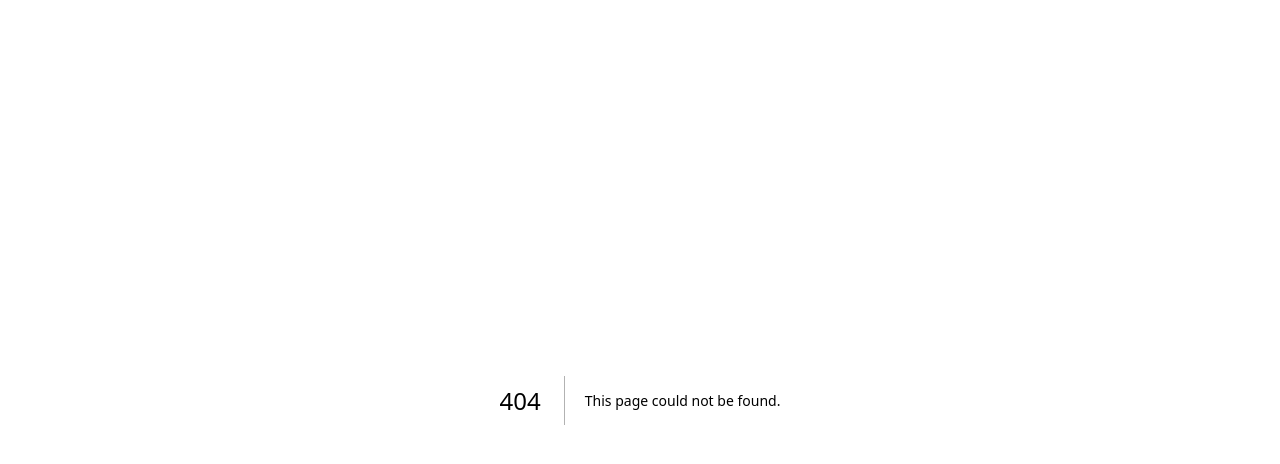
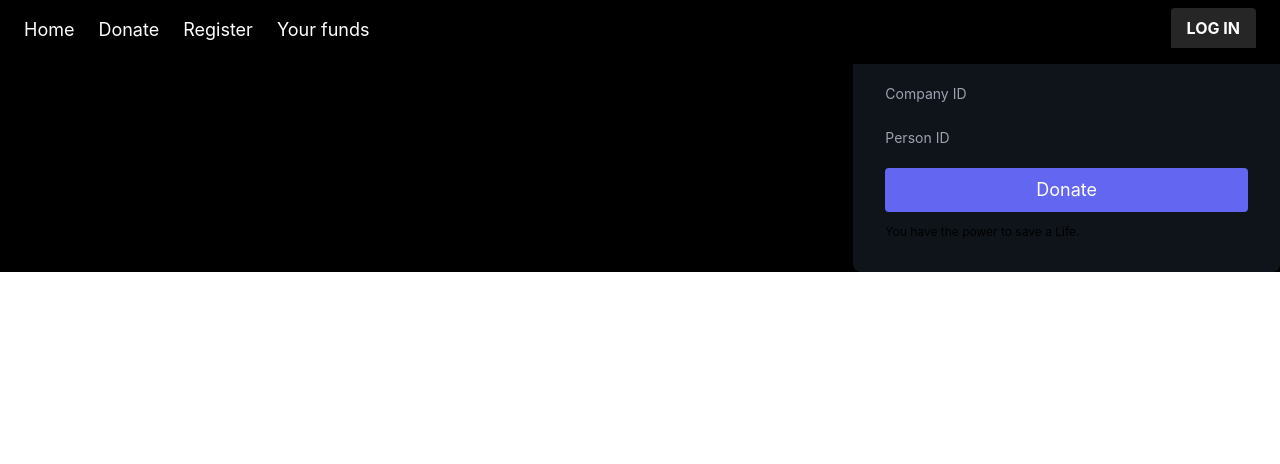
Before and after one commit to Donate-for-purpose/Frontend, a Next.js app: page /yourfunds in a window 1280 px wide. Before the commit this address had no page. Shown: the top 464 px of the page. Built offline with nearby package versions, Linux system fonts and the light colour scheme.

Commit message:
yourfunds component

```diff
--- a/components/Navbar.tsx
+++ b/components/Navbar.tsx
@@ -64,7 +64,7 @@ function Navbar() {
             <Link href="/register">Register</Link>
           </li>
           <li className="mr-3 lg:mr-6 my-4 text-lg">
-            <Link href="#">Your funds</Link>
+            <Link href="/yourfunds">Your funds</Link>
           </li>
         </div>
 
@@ -83,13 +83,13 @@ function Navbar() {
                   <a href="#" className="block py-2 px-4 text-sm text-gray-700 hover:bg-gray-100 dark:hover:bg-gray-600 dark:text-gray-200 dark:hover:text-white">Home</a>
                 </li>
                 <li>
-                  <a href="#" className="block py-2 px-4 text-sm text-gray-700 hover:bg-gray-100 dark:hover:bg-gray-600 dark:text-gray-200 dark:hover:text-white">Donate</a>
+                  <a href="/donate" className="block py-2 px-4 text-sm text-gray-700 hover:bg-gray-100 dark:hover:bg-gray-600 dark:text-gray-200 dark:hover:text-white">Donate</a>
                 </li>
                 <li>
-                  <a href="#" className="block py-2 px-4 text-sm text-gray-700 hover:bg-gray-100 dark:hover:bg-gray-600 dark:text-gray-200 dark:hover:text-white">Register</a>
+                  <a href="/register" className="block py-2 px-4 text-sm text-gray-700 hover:bg-gray-100 dark:hover:bg-gray-600 dark:text-gray-200 dark:hover:text-white">Register</a>
                 </li>
                 <li>
-                  <a href="#" className="block py-2 px-4 text-sm text-gray-700 hover:bg-gray-100 dark:hover:bg-gray-600 dark:text-gray-200 dark:hover:text-white">Your funds</a>
+                  <a href="/yourfunds" className="block py-2 px-4 text-sm text-gray-700 hover:bg-gray-100 dark:hover:bg-gray-600 dark:text-gray-200 dark:hover:text-white">Your funds</a>
                 </li>
               </ul>
             </div>
--- /dev/null
+++ b/pages/yourfunds/index.tsx
@@ -0,0 +1,27 @@
+import React from 'react'
+import Navbar from '../../components/Navbar'
+
+function index() {
+    return (
+        <>
+            <Navbar />
+            <div className='bg-black'>
+                <div className="lg:w-2/6 md:w-1/2 bg-gray-800 bg-opacity-50 rounded-lg p-8 flex flex-col md:ml-auto w-full mt-10 md:mt-0">
+                    <h2 className="text-white text-lg font-medium title-font mb-5">Helping Hands</h2>
+                    <div className="relative mb-4">
+                        <label htmlFor="company-id" className="leading-7 text-sm text-gray-400">Company ID</label>
+                        {/* <input value={companyAddress} onChange={(e) => (setCompanyAddress(e.target.value))} type="text" name="company-id" className="w-full bg-gray-600 bg-opacity-20 focus:bg-transparent focus:ring-2 focus:ring-indigo-900 rounded border border-gray-600 focus:border-indigo-500 text-base outline-none text-gray-100 py-1 px-3 leading-8 transition-colors duration-200 ease-in-out" /> */}
+                    </div>
+                    <div className="relative mb-4">
+                        <label htmlFor="person-id" className="leading-7 text-sm text-gray-400">Person ID</label>
+                        {/* <input value={personAddress} onChange={(e) => (setPersonAddress(e.target.value))} type="text" name="person-id" className="w-full bg-gray-600 bg-opacity-20 focus:bg-transparent focus:ring-2 focus:ring-indigo-900 rounded border border-gray-600 focus:border-indigo-500 text-base outline-none text-gray-100 py-1 px-3 leading-8 transition-colors duration-200 ease-in-out" /> */}
+                    </div>
+                    <button className="text-white bg-indigo-500 border-0 py-2 px-8 focus:outline-none hover:bg-indigo-600 rounded text-lg hover:scale-90 duration-300">Donate</button>
+                    <p className="text-xs mt-3">You have the power to save a Life.</p>
+                </div>
+            </div>
+        </>
+    )
+}
+
+export default index
```
Also changed, not shown: pages/donate/index.tsx (+4 -4 lines).
